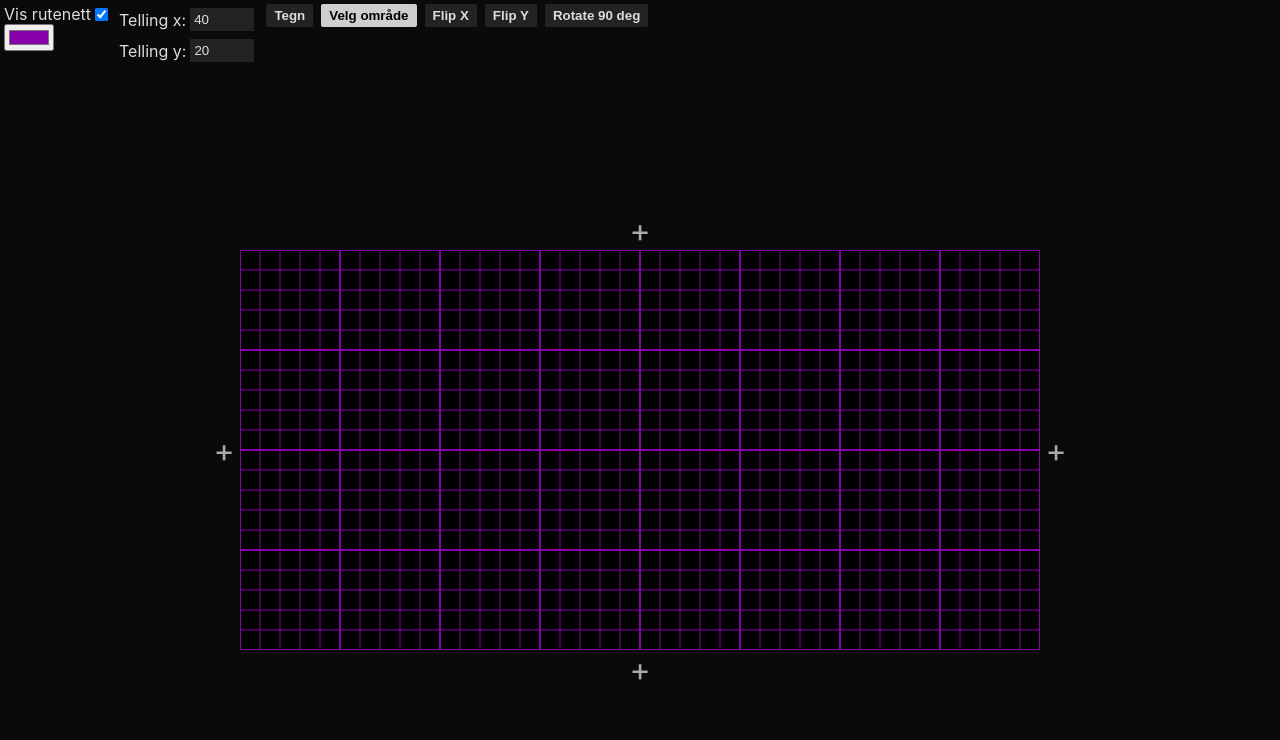
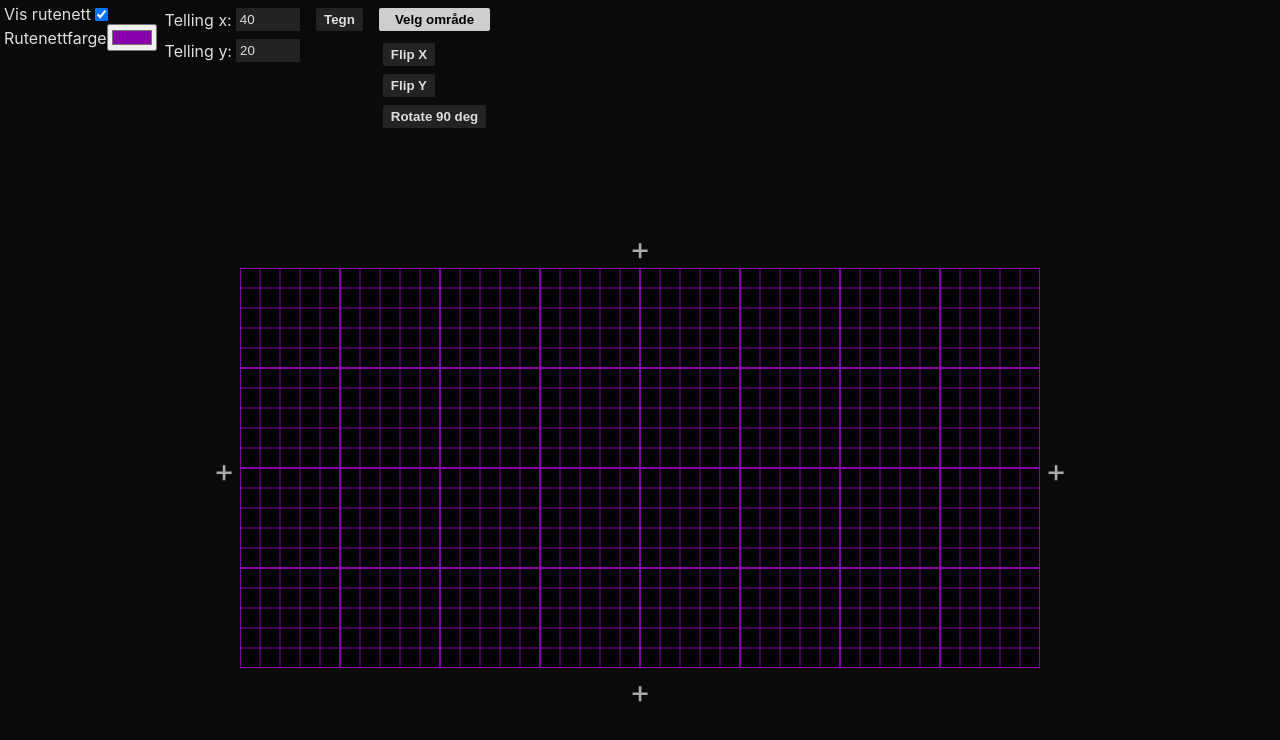
Before and after one commit to niklasmh/knithub, a React (Create React App) app: page / in a window 1280 px wide. Both pictures are taken after a click on the button "Velg område". Shown: the top 740 px of the page. Built offline with nearby package versions, Linux system fonts and the light colour scheme.

Commit message:
Make canvas scalable

```diff
--- a/src/App.css
+++ b/src/App.css
@@ -5,7 +5,7 @@
   width: 100vw;
   display: grid;
   grid-template-columns: 200px 1fr;
-  grid-template-rows: 100px 1fr;
+  grid-template-rows: auto 1fr;
   grid-template-areas:
     'tools tools'
     'canvas canvas';
@@ -21,5 +21,4 @@
 
 .App > .Canvas {
   grid-area: canvas;
-  overflow: auto;
 }
--- a/src/components/Canvas.css
+++ b/src/components/Canvas.css
@@ -16,8 +16,9 @@
     '. . bottom . .';
 }
 
-.Canvas canvas {
+.Canvas .canvas {
   grid-area: canvas-element;
+  overflow: auto;
 }
 
 .Canvas .add {
--- a/src/components/Canvas.tsx
+++ b/src/components/Canvas.tsx
@@ -1141,6 +1141,21 @@ export default class Canvas extends Component<IProps, IState> {
         tabIndex={1}
       >
         <div className="canvas-container">
+          <div className="canvas">
+            <canvas
+              style={style}
+              ref={e => (this.canvas = e)}
+              width={width}
+              height={height}
+              onMouseMove={this.handleMouseMove.bind(this)}
+              onMouseEnter={this.handleMouseEnter.bind(this)}
+              onMouseLeave={this.handleMouseExit.bind(this)}
+              onMouseOut={this.handleMouseExit.bind(this)}
+              onMouseDown={this.handleMouseDown.bind(this)}
+              onMouseUp={this.handleMouseUp.bind(this)}
+              onContextMenu={this.handleRightClick.bind(this)}
+            />
+          </div>
           <div onClick={this.addGridStartX.bind(this)} className="add add-left">
             +
           </div>
@@ -1156,19 +1171,6 @@ export default class Canvas extends Component<IProps, IState> {
           >
             +
           </div>
-          <canvas
-            style={style}
-            ref={e => (this.canvas = e)}
-            width={width}
-            height={height}
-            onMouseMove={this.handleMouseMove.bind(this)}
-            onMouseEnter={this.handleMouseEnter.bind(this)}
-            onMouseLeave={this.handleMouseExit.bind(this)}
-            onMouseOut={this.handleMouseExit.bind(this)}
-            onMouseDown={this.handleMouseDown.bind(this)}
-            onMouseUp={this.handleMouseUp.bind(this)}
-            onContextMenu={this.handleRightClick.bind(this)}
-          />
         </div>
       </div>
     )
--- a/src/components/Toolbar.tsx
+++ b/src/components/Toolbar.tsx
@@ -86,20 +86,38 @@ export default class Toolbar extends Component<IProps, {}> {
 
     const drawSettings: any = (
       <>
+        <div className="input-group">
+          <div className="input-element">
             <input
               type="color"
               defaultValue="#dddddd"
-          onChange={evt => this.props.changeColor({ value: evt.target.value })}
+              onChange={evt =>
+                this.props.changeColor({ value: evt.target.value })
+              }
             />
+          </div>
+        </div>
       </>
     )
     const selectSettings: any = (
       <>
-        <button onClick={() => this.transformation('FLIP_X')}>Flip X</button>
-        <button onClick={() => this.transformation('FLIP_Y')}>Flip Y</button>
+        <div className="input-group">
+          <div className="input-element">
+            <button onClick={() => this.transformation('FLIP_X')}>
+              Flip X
+            </button>
+          </div>
+          <div className="input-element">
+            <button onClick={() => this.transformation('FLIP_Y')}>
+              Flip Y
+            </button>
+          </div>
+          <div className="input-element">
             <button onClick={() => this.transformation('ROTATION')}>
               Rotate 90 deg
             </button>
+          </div>
+        </div>
       </>
     )
     const generalSettings: any = (
@@ -114,13 +132,17 @@ export default class Toolbar extends Component<IProps, {}> {
               type="checkbox"
             />
           </div>
+          {settings.showGrid ? (
             <div className="input-element">
+              <label htmlFor="grid-color">Rutenettfarge</label>
               <input
+                id="grid-color"
                 type="color"
                 defaultValue={settings.gridColor.value}
                 onChange={this.handleGridColor.bind(this)}
               />
             </div>
+          ) : null}
         </div>
         <div className="input-group">
           <div className="input-element">
@@ -148,20 +170,24 @@ export default class Toolbar extends Component<IProps, {}> {
     return (
       <div className="Toolbar">
         {generalSettings}
+        <div className="input-group">
           <button
             className={this.props.mode === Modes.DRAW ? 'selected' : ''}
             onClick={() => this.props.changeMode(Modes.DRAW)}
           >
             Tegn
           </button>
+          {this.props.mode === Modes.DRAW && drawSettings}
+        </div>
+        <div className="input-group">
           <button
             className={this.props.mode === Modes.SELECT ? 'selected' : ''}
             onClick={() => this.props.changeMode(Modes.SELECT)}
           >
             Velg område
           </button>
-        {this.props.mode === Modes.DRAW && drawSettings}
           {this.props.mode === Modes.SELECT && selectSettings}
+        </div>
       </div>
     )
   }
```
Lines whose indentation alone changed are shown as unchanged.
